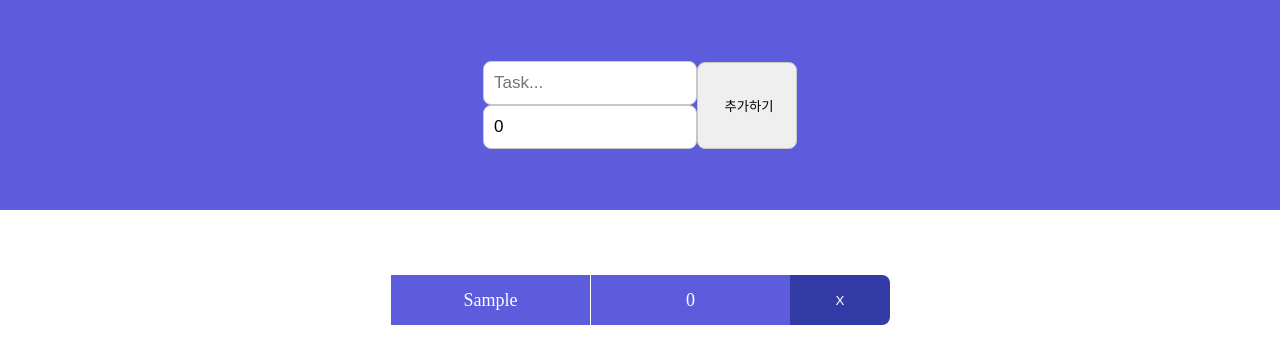
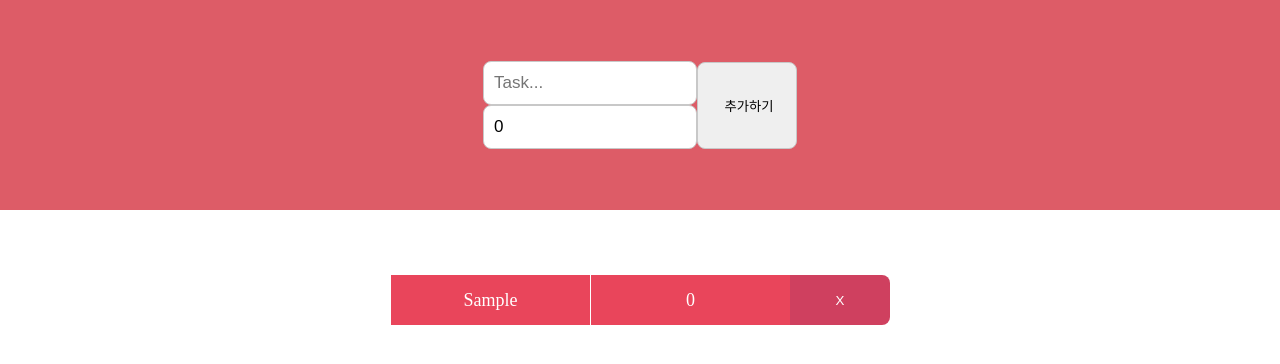
Before and after one commit to yejin463/React-Typescript, a React (Create React App) app in the folder todolist/: page / in a window 1280 px wide. Both pictures are taken after typing "Sample" into the empty fields and a click on the button "추가하기". Shown: the top 364 px of the page. Built offline with nearby package versions, Linux system fonts and the light colour scheme.

Commit message:
Color change

```diff
--- a/todolist/src/App.css
+++ b/todolist/src/App.css
@@ -14,7 +14,7 @@ body {
 
 .Header {
   flex: 30%;
-  background-color: rgb(92, 92, 221);
+  background-color: rgb(221, 92, 103);
   width: 100%;
   display: flex;
   justify-content: center;
@@ -79,14 +79,14 @@ body {
   height: 100%;
   font-size: 18px;
   border-right: none;
-  background-color: rgb(92, 92, 221);
+  background-color: rgb(233, 69, 91);
 }
 
 .task button {
   flex: 20%;
   height: 100%;
   border: none;
-  background-color: rgb(51, 59, 167);
+  background-color: rgb(207, 64, 95);
   border-top-right-radius: 8px;
   border-bottom-right-radius: 8px;
   color: #ffffff;
```
